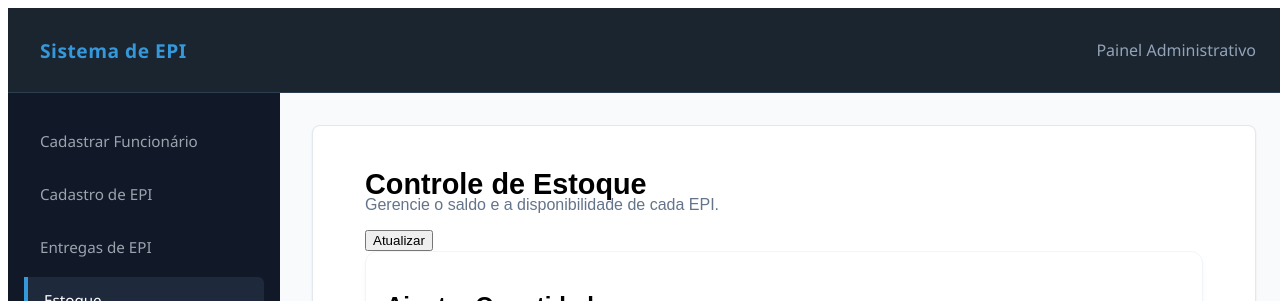
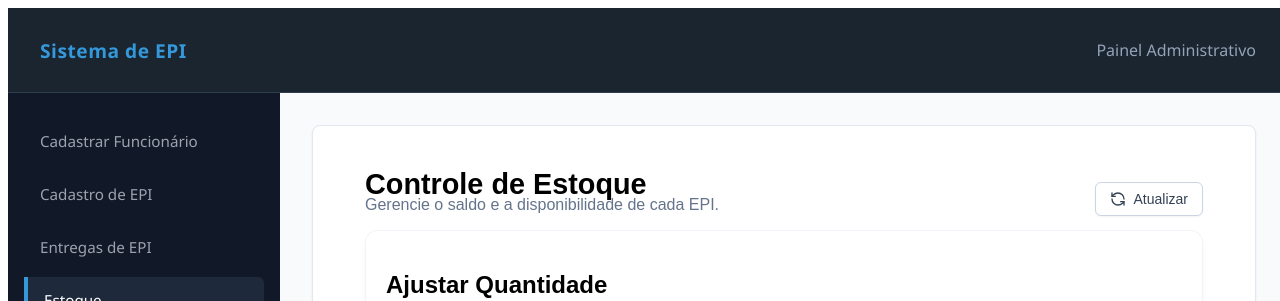
Before and after one commit to Luciano8383/sistema-epi, a Vue app: page /estoque in a window 1280 px wide. Shown: the top 301 px of the page. Built offline with nearby package versions, Linux system fonts and the light colour scheme; no server answers; the database is empty; a web font is replaced by a local one.

Commit message:
quarto_commit

```diff
--- a/src/router/index.js
+++ b/src/router/index.js
@@ -2,7 +2,7 @@ import { createRouter, createWebHistory } from 'vue-router'
 
 import Home from '../views/Home.vue'
 import Cadastrar_funcionario from '../views/Cadastrar_funcionario.vue'
-import Funcionarios from '../views/Funcionarios.vue'
+
 import Login from '../views/login.vue'
 import Inicio from '../views/inicio.vue'
 import Cadastro from '../views/Cadastro.vue'
@@ -22,7 +22,7 @@ const routes = [
 
 children: [
 { path: '/cadastrar_funcionario', component: Cadastrar_funcionario},
-{ path: '/funcionarios', component: Funcionarios},
+
 {path: '/Cadastro', component: Cadastro},
 {path: '/estoque', component: Estoque},
 {path: '/entrega_epi', component: Entrega_epi},
--- a/src/views/Estoque.vue
+++ b/src/views/Estoque.vue
@@ -5,8 +5,27 @@
         <h1>Controle de Estoque</h1>
         <p>Gerencie o saldo e a disponibilidade de cada EPI.</p>
       </div>
-      <button class="btn btn-outline flex-center" @click="carregar" :disabled="loading">
-        Atualizar
+
+      <!-- Botão Atualizar Profissionalizado -->
+      <button class="btn btn-refresh" @click="carregar" :disabled="loading">
+        <svg
+          :class="{ 'spinning': loading }"
+          xmlns="http://www.w3.org/2000/svg"
+          width="16"
+          height="16"
+          viewBox="0 0 24 24"
+          fill="none"
+          stroke="currentColor"
+          stroke-width="2"
+          stroke-linecap="round"
+          stroke-linejoin="round"
+        >
+          <path d="M21 12a9 9 0 0 0-9-9 9.75 9.75 0 0 0-6.74 2.74L3 8"/>
+          <path d="M3 3v5h5"/>
+          <path d="M3 12a9 9 0 0 0 9 9 9.75 9.75 0 0 0 6.74-2.74L21 16"/>
+          <path d="M16 16h5v5"/>
+        </svg>
+        <span>Atualizar</span>
       </button>
     </header>
 
@@ -166,6 +185,13 @@ onMounted(carregar)
   font-family: sans-serif;
 }
 
+/* FLEX UTILITIES (Geralmente usados no cabeçalho) */
+.flex-between {
+  display: flex;
+  justify-content: space-between;
+  align-items: center;
+}
+
 .card {
   background: white;
   border: 1px solid #f1f5f9;
@@ -182,8 +208,63 @@ onMounted(carregar)
 .form-group { display: flex; flex-direction: column; gap: 5px; font-weight: bold; font-size: 0.85rem; }
 
 input, select { padding: 10px; border: 1px solid #cbd5e1; border-radius: 6px; }
-.btn-primary { background: #2563eb; color: white; border: none; padding: 10px 20px; border-radius: 6px; cursor: pointer; }
 
+/* BOTÕES GERAIS E SECUNDÁRIOS */
+.btn-primary {
+  background: #2563eb;
+  color: white;
+  border: none;
+  padding: 10px 20px;
+  border-radius: 6px;
+  cursor: pointer;
+}
+
+/* NOVO ESTILO DO BOTÃO ATUALIZAR */
+.btn-refresh {
+  display: inline-flex;
+  align-items: center;
+  gap: 8px;
+  background-color: #ffffff;
+  color: #334155;
+  border: 1px solid #cbd5e1;
+  border-radius: 6px;
+  padding: 8px 14px;
+  font-size: 0.875rem;
+  font-weight: 500;
+  cursor: pointer;
+  transition: all 0.2s ease;
+  box-shadow: 0 1px 2px 0 rgba(0, 0, 0, 0.05);
+}
+
+.btn-refresh:hover:not(:disabled) {
+  background-color: #f8fafc;
+  color: #1e40af;
+  border-color: #bfdbfe;
+}
+
+.btn-refresh:focus {
+  outline: 2px solid #3b82f6;
+  outline-offset: 2px;
+}
+
+.btn-refresh:disabled {
+  background-color: #f1f5f9;
+  color: #94a3b8;
+  border-color: #e2e8f0;
+  cursor: not-allowed;
+}
+
+/* Animação do ícone girando (quando loading for true) */
+.spinning {
+  animation: spin 1s linear infinite;
+}
+
+@keyframes spin {
+  from { transform: rotate(0deg); }
+  to { transform: rotate(360deg); }
+}
+
+/* TABELAS */
 .styled-table { width: 100%; border-collapse: collapse; }
 .styled-table th { background: #f8fafc; padding: 12px; text-align: left; color: #64748b; font-size: 0.75rem; text-transform: uppercase; }
 .styled-table td { padding: 12px; border-top: 1px solid #f1f5f9; }
--- a/src/views/Funcionarios.vue
+++ /dev/null
@@ -1,14 +0,0 @@
-<template>
-  <div>
-    <h1>Funcionários</h1>
-    <p>Lista de funcionários cadastrados.</p>
-  </div>
-</template>
-
-<style>
-
-</style>
-
-<script>
-export default {name: 'Funcionarios',}
-</script>
--- a/src/views/Home.vue
+++ b/src/views/Home.vue
@@ -10,7 +10,7 @@
         <div class="menu-login-container">
             <nav>
                 <ul>
-                    <li><a href="#">Home</a></li>
+
                     <li><a href="https://www.sc.senai.br/" target="_blank">Institucional</a></li>
                     <li><a href="#">Fornecedores</a></li>
                 </ul>
```
